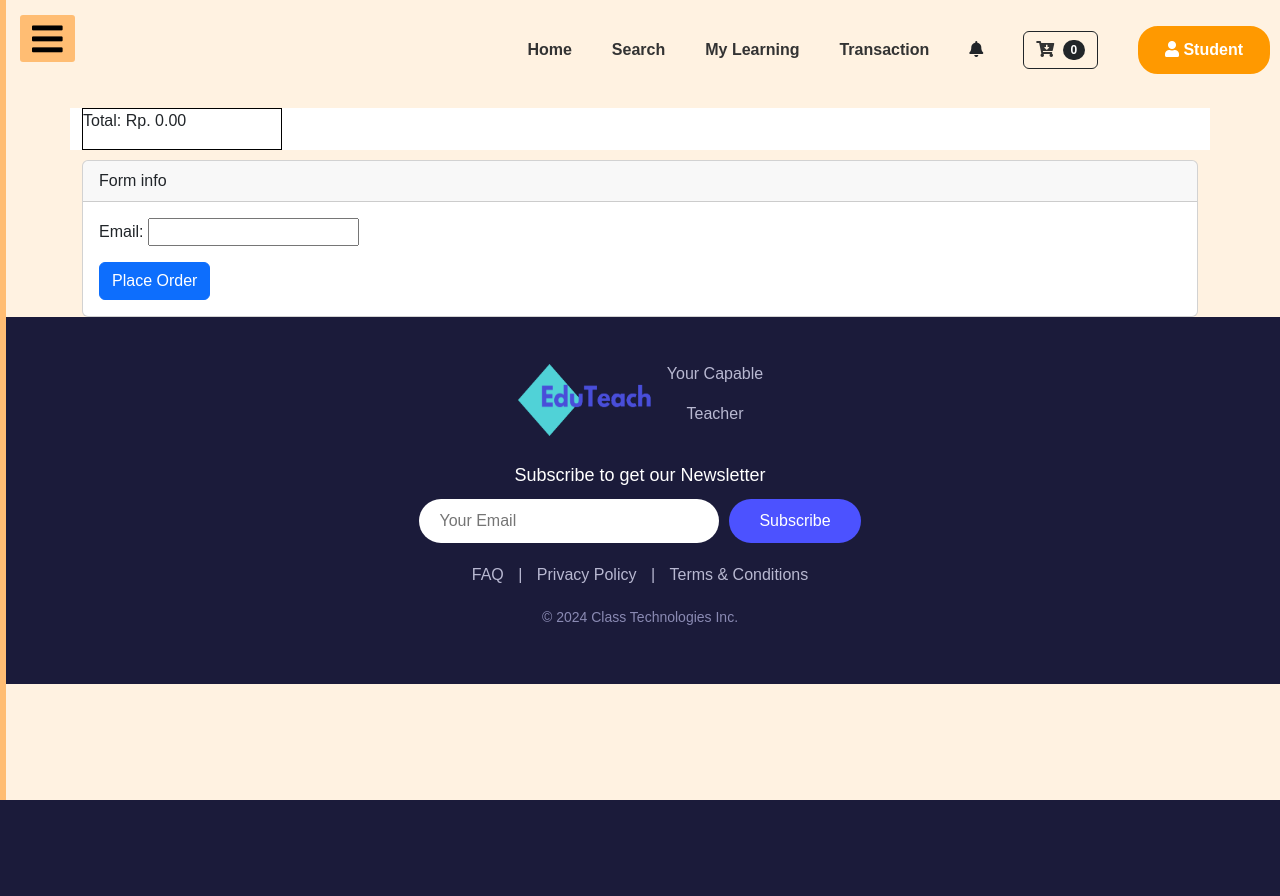
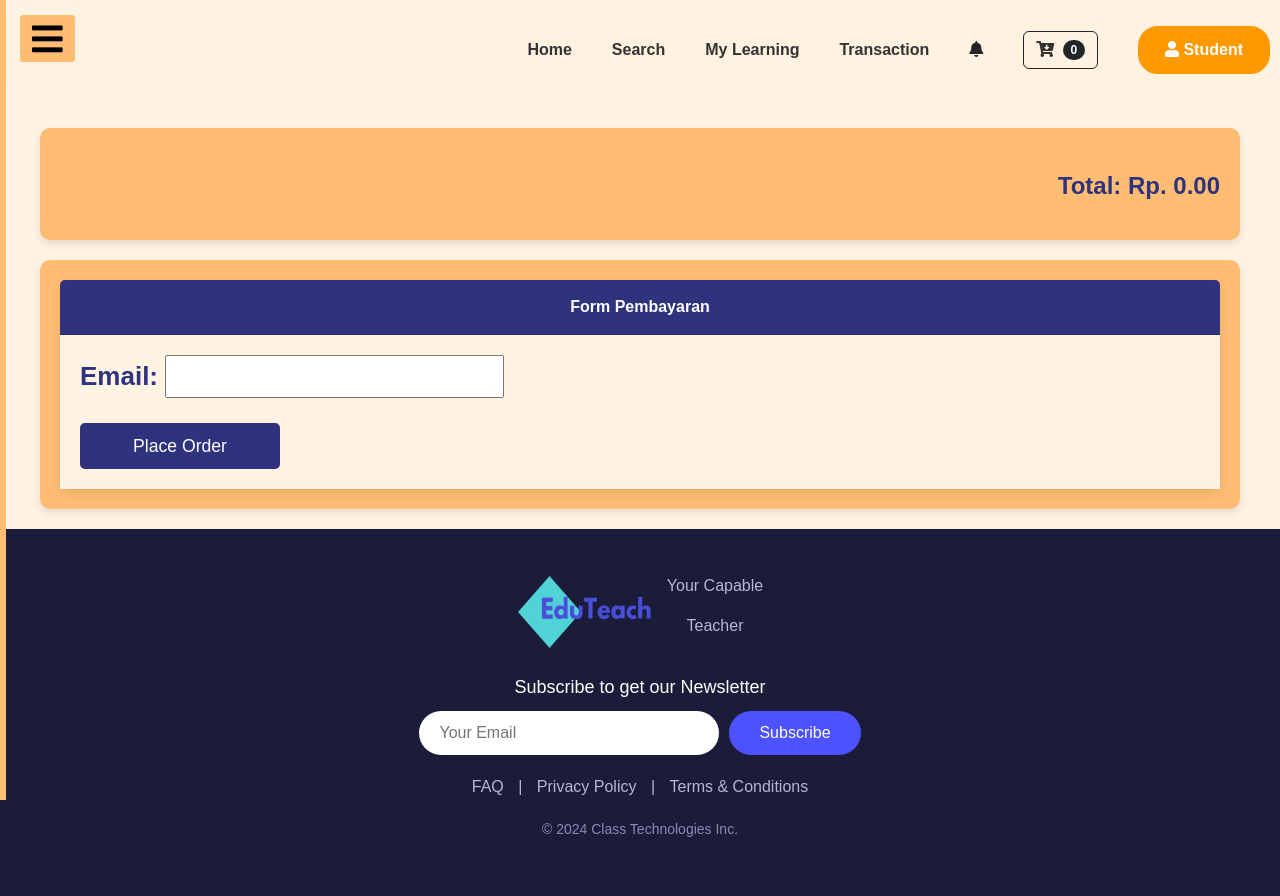
Before and after one commit to Ihsan-Nurhadi/Educourse_Kelompok1Django, a Django app: page /payment/payment/ in a window 1280 px wide. Before the commit the page ends 800 px from the top, so only its background shows below. Run offline with Django 5.2, Linux system fonts and the light colour scheme; a user stored in the database is signed in; data comes from the database, SQL or seed files in the repository; both versions use the stored data as it was after the commit.

Commit message:
styling payment student

```diff
--- a/payment/static/css/payment.css
+++ b/payment/static/css/payment.css
@@ -1,12 +1,108 @@
+/* Global styles */
+body {
+    font-family: 'Arial', sans-serif;
+    background-color: #FFF3E4;
+}
+
+/* Styling the container */
+.container {
+    max-width: 1200px;
+    margin: 20px auto;
+    padding: 20px;
+    background-color: #FFBD73;
+    border-radius: 10px;
+    box-shadow: 0 4px 8px rgba(0, 0, 0, 0.1);
+}
+
+/* Styling individual card containers */
 .containert {
-    max-width: 500px;
-    max-height: 150px;
-    margin:  auto;
-    padding-left: 0 !important;
+    margin-bottom: 20px;
 }
-.aside{
-    width: 200px;
-    max-height: 200px;
-    border: 1px solid;
-    border-color: black;
+
+.card {
+    border: none;
+    border-radius: 10px;
+    box-shadow: 0 4px 12px rgba(0, 0, 0, 0.1);
 }
+
+.card-body {
+    padding: 20px;
+    background-color: #FFF3E4;
+}
+
+.card-header {
+    background-color: #2F327D;
+    color: #333;
+    font-weight: bold;
+    text-align: center;
+    padding: 15px;
+    border-top-left-radius: 10px;
+    border-top-right-radius: 10px;
+}
+
+/* Product image styling */
+.category-image img {
+    width: 100%;
+    height: auto;
+    border-radius: 10px;
+    object-fit: cover;
+}
+
+/* Product title and price styling */
+.card-body p {
+    font-size: 26px;
+    font-weight: 600;
+    color: #2F327D;
+    margin-bottom: 10px;
+
+}
+
+.card-body span {
+    font-size: 1.1rem;
+    font-weight: 600;
+    color: #2F327D;
+}
+
+/* Total price */
+.aside p {
+    font-size: 1.5rem;
+    font-weight: bold;
+    color: #2F327D;
+    text-align: right;
+    margin-top: 20px;
+}
+
+/* Form styling */
+.card-body form {
+    display: flex;
+    flex-direction: column;
+    gap: 15px;
+}
+
+
+.card-body form button {
+    background-color: #3498db;
+    color: white;
+    padding: 10px 20px;
+    border-radius: 5px;
+    border: none;
+    cursor: pointer;
+    font-size: 1.1rem;
+    transition: background-color 0.3s ease;
+}
+
+.card-body form button:hover {
+    background-color: #2980b9;
+}
+
+/* Responsive design for smaller screens */
+@media (max-width: 768px) {
+    .row {
+        flex-direction: column;
+        align-items: center;
+    }
+
+    .category-image img {
+        width: 80%;
+    }
+}
--- a/payment/templates/payment/payment.html
+++ b/payment/templates/payment/payment.html
@@ -6,22 +6,20 @@
 {% endblock %}
 
 {% block body_block %}
-<div class="container" style="background-color: white; margin-bottom: 10px;">
+<div class="container">
     {% for post in cart_products_student %}
     <div class="containert">
-        <div class="card" style="background-color: #ffff;">
+        <div class="card">
             <div class="card-body">
                 <div class="row">
-                    <div class="col">
+                    <div class="col-md-4">
                         <div class="category-image">
-                            <img class="image-fluid" style="width: 50%; height: 50%; object-fit: cover;" src="{{ post.thumbnail.url }}" alt="Category Image">
+                            <img class="image-fluid" src="{{ post.thumbnail.url }}" alt="Category Image">
                         </div>
                     </div>
-                    <div class="col">
-                        <br>
-                        <p style="text-decoration: none; color: #252525;">{{ post.title }}</p>
-                        <span class="float-start">Rp. {{ post.price }}</span>
-                        <br/>
+                    <div class="col-md-8">
+                        <p>{{ post.title }}</p>
+                        <span>Rp. {{ post.price }}</span>
                     </div>
                 </div>
             </div>
@@ -32,16 +30,17 @@
         <p>Total: Rp. {{ totals }}</p>
     </div>
 </div>
+
 <div class="container">
     <div class="card">
-    <div class="card-header">
-      Form info
+        <div class="card-header" style="color: #FFF;">
+            Form Pembayaran
         </div>
         <div class="card-body">
             <form method="POST" action="{% url 'payment' %}">
                 {% csrf_token %}
-        {{ form.as_p }}  <!-- Render the form fields -->
-        <button type="submit" class="btn btn-primary">Place Order</button>
+                {{ form.as_p }} <!-- Render the form fields -->
+                <button type="submit" class="btn btn-primary" style="width: 200px; background-color: #2F327D;">Place Order</button>
             </form>
         </div>
     </div>
```
Also changed, not shown: db.sqlite3. Lines whose indentation alone changed are shown as unchanged.
